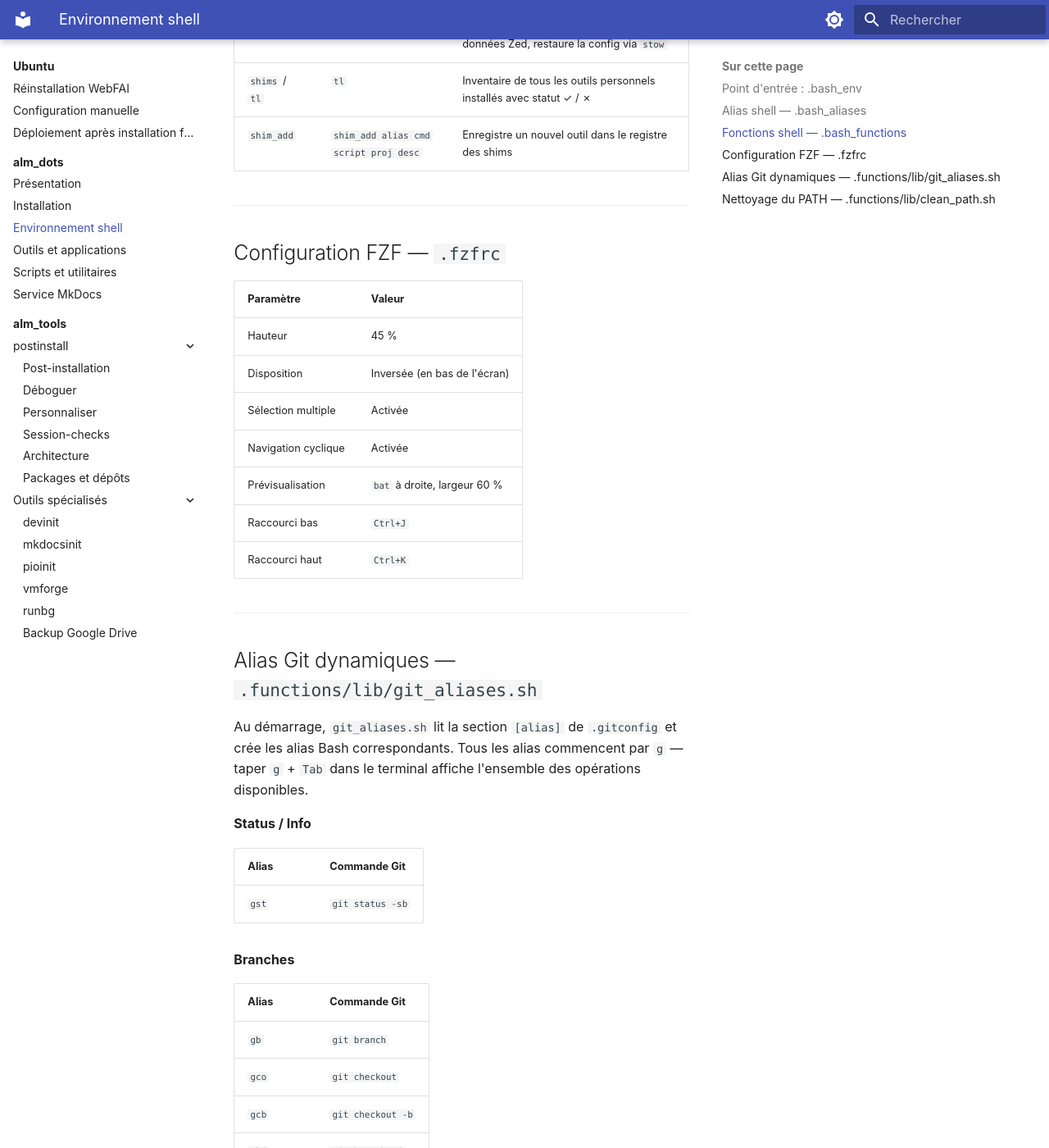
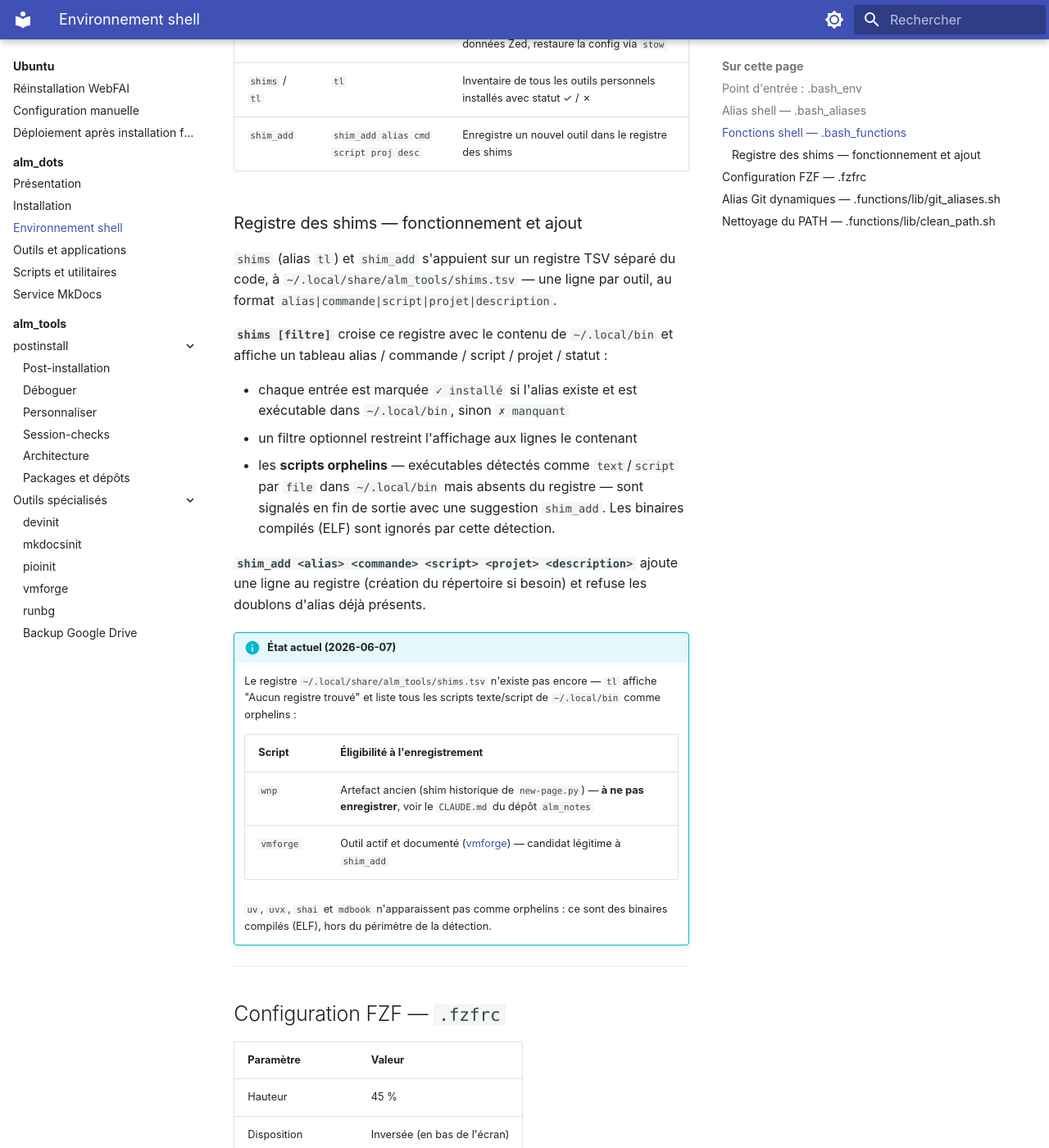
Before and after one commit to namnetes/alm_notes, an MkDocs documentation site: the page built from docs/systeme/ubuntu/alm_dots/environnement-shell.md, in a window 1280 px wide and 1400 px high, scrolled down 2879 px. Shown: the whole window at 82% size. Built offline with MkDocs 1.6.1 and Material for MkDocs 9.7.7, drawn with Linux system fonts in a browser that asks for light colours.

Commit message:
docs: document the shims registry mechanism and current orphan scripts
Expands the alm_dots shell-environment page with how shims/tl and
shim_add work (registry location/format, orphan detection scoped to
text/script files), and records the current state: the registry
doesn't exist yet, and wnp/vmforge are the two detected orphans
(wnp deprecated, vmforge a legitimate shim_add candidate).

Co-Authored-By: Claude Sonnet 4.6 <noreply@anthropic.com>

```diff
--- a/docs/systeme/ubuntu/alm_dots/environnement-shell.md
+++ b/docs/systeme/ubuntu/alm_dots/environnement-shell.md
@@ -66,6 +66,40 @@ Toutes les fonctions sont accessibles depuis n'importe quel répertoire. La comm
 | `init_zed` | `init_zed` | Purge les extensions et la base de données Zed, restaure la config via `stow` |
 | `shims` / `tl` | `tl` | Inventaire de tous les outils personnels installés avec statut ✓ / ✗ |
 | `shim_add` | `shim_add alias cmd script proj desc` | Enregistre un nouvel outil dans le registre des shims |
+
+### Registre des shims — fonctionnement et ajout
+
+`shims` (alias `tl`) et `shim_add` s'appuient sur un registre TSV séparé du
+code, à `~/.local/share/alm_tools/shims.tsv` — une ligne par outil, au format
+`alias|commande|script|projet|description`.
+
+**`shims [filtre]`** croise ce registre avec le contenu de `~/.local/bin` et
+affiche un tableau alias / commande / script / projet / statut :
+
+- chaque entrée est marquée `✓ installé` si l'alias existe et est exécutable
+  dans `~/.local/bin`, sinon `✗ manquant`
+- un filtre optionnel restreint l'affichage aux lignes le contenant
+- les **scripts orphelins** — exécutables détectés comme `text`/`script` par
+  `file` dans `~/.local/bin` mais absents du registre — sont signalés en fin
+  de sortie avec une suggestion `shim_add`. Les binaires compilés (ELF) sont
+  ignorés par cette détection.
+
+**`shim_add <alias> <commande> <script> <projet> <description>`** ajoute une
+ligne au registre (création du répertoire si besoin) et refuse les doublons
+d'alias déjà présents.
+
+!!! info "État actuel (2026-06-07)"
+    Le registre `~/.local/share/alm_tools/shims.tsv` n'existe pas encore —
+    `tl` affiche "Aucun registre trouvé" et liste tous les scripts
+    texte/script de `~/.local/bin` comme orphelins :
+
+    | Script | Éligibilité à l'enregistrement |
+    |--------|-------------------------------|
+    | `wnp` | Artefact ancien (shim historique de `new-page.py`) — **à ne pas enregistrer**, voir le `CLAUDE.md` du dépôt `alm_notes` |
+    | `vmforge` | Outil actif et documenté ([vmforge](../alm_tools/outils/vmforge.md)) — candidat légitime à `shim_add` |
+
+    `uv`, `uvx`, `shai` et `mdbook` n'apparaissent pas comme orphelins : ce
+    sont des binaires compilés (ELF), hors du périmètre de la détection.
 
 ---
 
```
